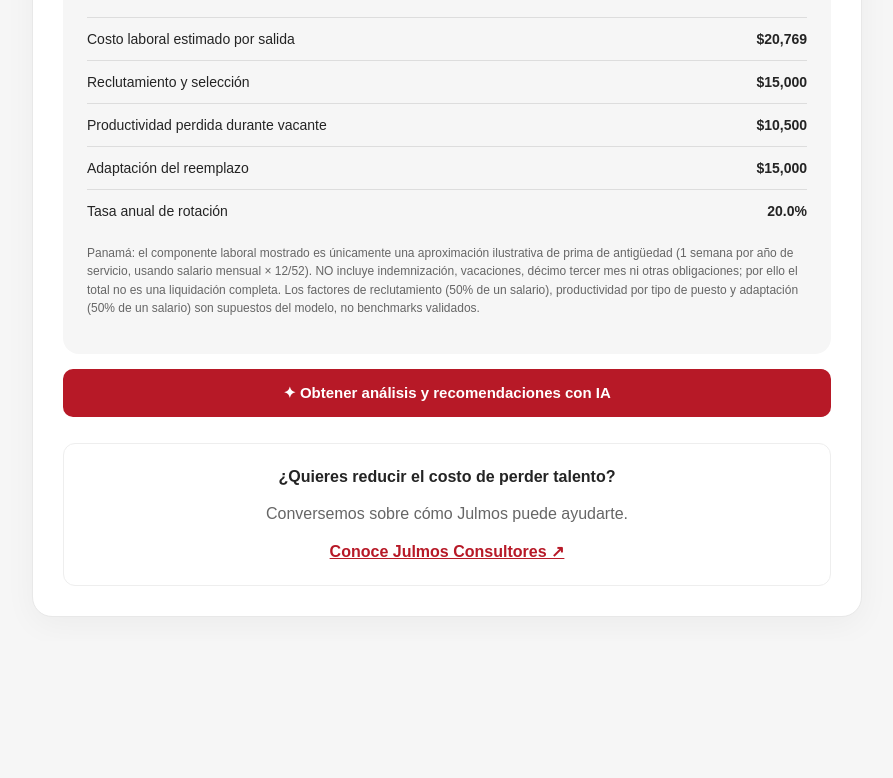
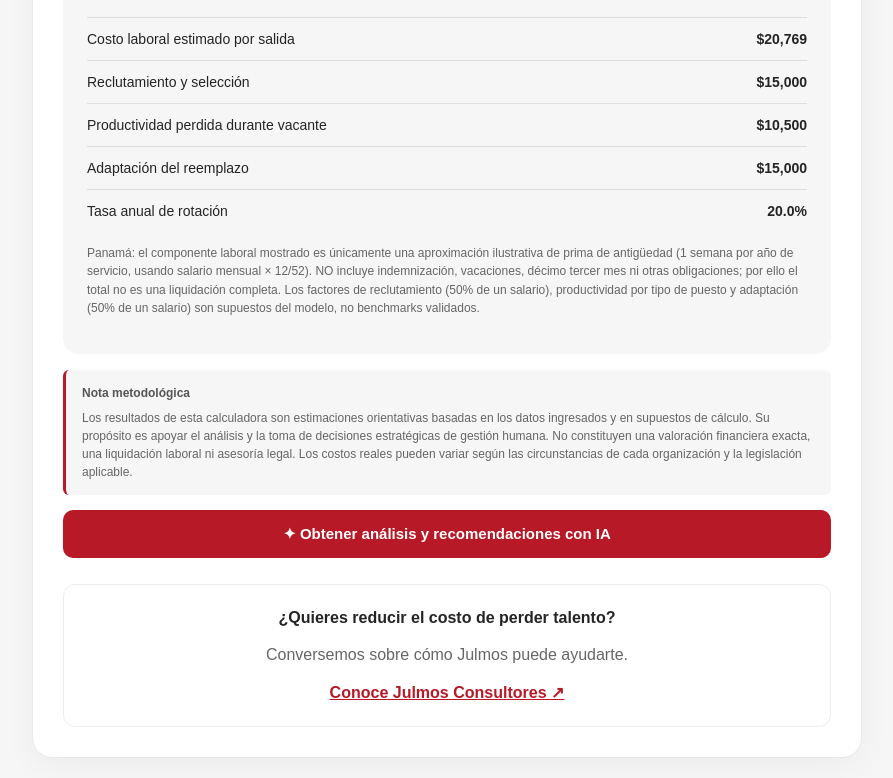
Before and after one commit to JULMOSWEB/calculadora-rotacion-julmos, a website: page calculadora-julmos/index.html in a window 1280 px wide. Shown: the part 892-1670 px from the top of the page, without its empty margins (193-1086 px from the left). Before the commit the page ends 1533 px from the top, so only its background shows below. Drawn offline with Linux system fonts and the light colour scheme.

Commit message:
Update index.html

```diff
--- a/calculadora-julmos/index.html
+++ b/calculadora-julmos/index.html
@@ -6,6 +6,11 @@
 <div class="grid"><div><label for="tipo">Tipo de posición predominante</label><select id="tipo"><option value="administrativa">Administrativa</option><option value="comercial">Comercial / Ventas</option><option value="operativa">Operativa</option><option value="tecnica">Técnica / Especializada</option><option value="gerencial">Gerencial / Directiva</option></select></div><div><label for="salario">Salario mensual promedio (USD)</label><input id="salario" type="number" min="0" value="1500"></div><div><label for="dias">Días promedio para cubrir vacante</label><input id="dias" type="number" min="0" value="30"></div><div><label for="antiguedad">Antigüedad promedio (años)</label><input id="antiguedad" type="number" min="0" step="0.5" value="3"></div></div>
 <div id="puestoFields" class="hidden"><label for="salidaTipo">Tipo de salida</label><select id="salidaTipo"><option value="renuncia">Renuncia voluntaria</option><option value="despido">Despido</option><option value="fin">Fin de contrato</option></select></div>
 <div class="results"><div class="muted" id="totalLabel">COSTO TOTAL ESTIMADO ANUAL DE ROTACIÓN</div><div class="big" id="total">—</div><div class="stats"><div class="stat"><span class="muted">Costo organizacional</span><strong id="org">—</strong></div><div class="stat"><span class="muted" id="avgLabel">Costo promedio por salida</span><strong id="avg">—</strong></div></div><div class="line"><span>Costo laboral estimado por salida</span><strong id="laboral">—</strong></div><div class="line"><span>Reclutamiento y selección</span><strong id="recluta">—</strong></div><div class="line"><span>Productividad perdida durante vacante</span><strong id="productividad">—</strong></div><div class="line"><span>Adaptación del reemplazo</span><strong id="adaptacion">—</strong></div><div class="line" id="rotacionRow"><span>Tasa anual de rotación</span><strong id="rotacion">—</strong></div><p class="warning" id="nota"></p></div>
+
+<div style="margin-top:16px;padding:14px 16px;background:#f6f6f6;border-left:3px solid #b71927;border-radius:6px;font-size:12px;line-height:1.6;color:#555;">
+  <strong>Nota metodológica</strong>
+  <p style="margin:6px 0 0;">Los resultados de esta calculadora son estimaciones orientativas basadas en los datos ingresados y en supuestos de cálculo. Su propósito es apoyar el análisis y la toma de decisiones estratégicas de gestión humana. No constituyen una valoración financiera exacta, una liquidación laboral ni asesoría legal. Los costos reales pueden variar según las circunstancias de cada organización y la legislación aplicable.</p>
+</div>
 <button class="primary" id="analizar">✦ Obtener análisis y recomendaciones con IA</button><div class="analysis hidden" id="analisis" aria-live="polite"></div><div class="cta"><strong>¿Quieres reducir el costo de perder talento?</strong><p>Conversemos sobre cómo Julmos puede ayudarte.</p><a href="https://www.julmos.com/" target="_blank" rel="noopener">Conoce Julmos Consultores ↗</a></div></main>
 <script>
 const $=id=>document.getElementById(id);let modo='empresa',last={};const tasas={administrativa:.35,comercial:.65,operativa:.5,tecnica:.6,gerencial:.7};const usd=n=>new Intl.NumberFormat('en-US',{style:'currency',currency:'USD',maximumFractionDigits:0}).format(n);const val=id=>Math.max(0,Number($(id).value)||0);
```
